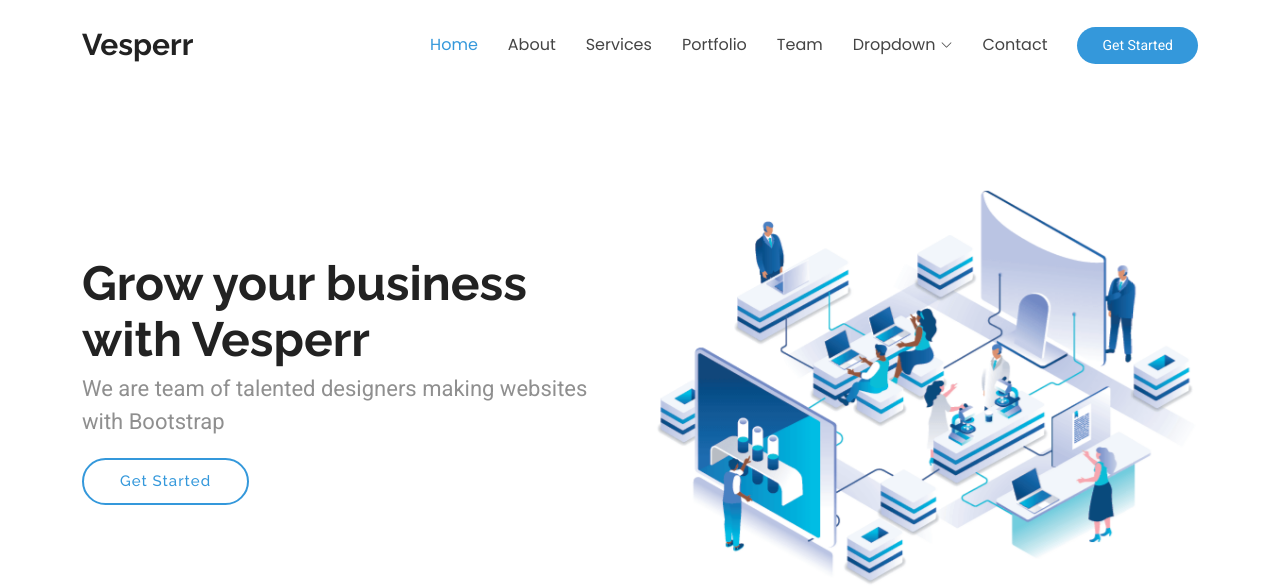
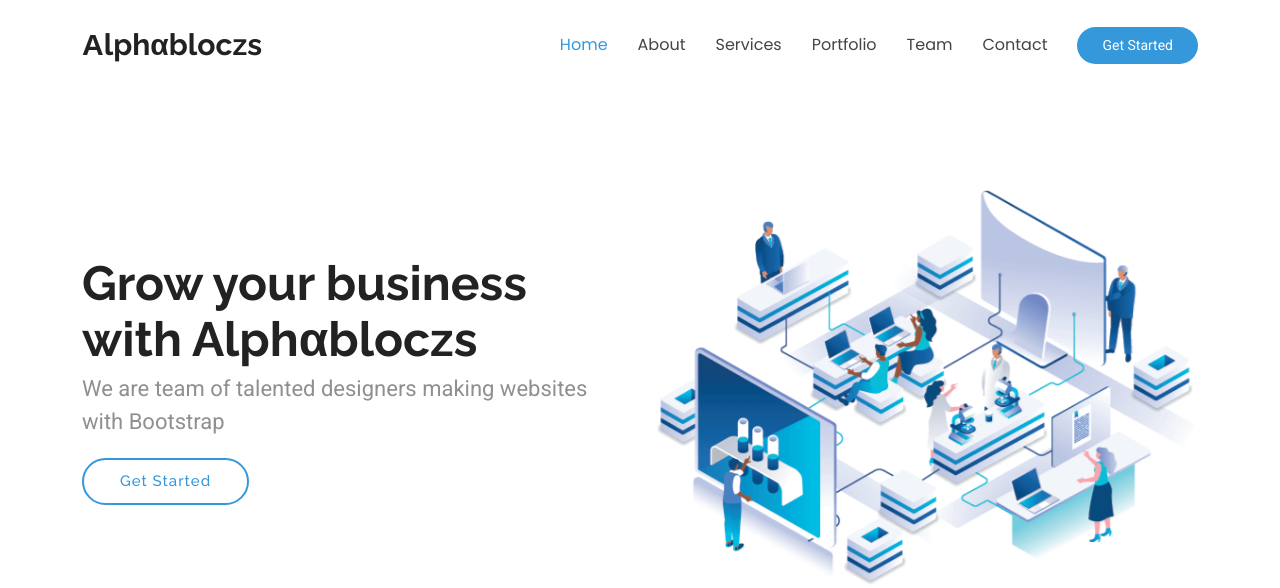
Before and after one commit to sangatiravitejareddy/alphabloczs, a Django app: page / in a window 1280 px wide. Shown: the top 588 px of the page. Run offline with Django 5.2, Linux system fonts and the light colour scheme; some libraries are stand-ins or nearby versions.

Commit message:
Namechanges

```diff
--- a/alphabloczs/templates/index.html
+++ b/alphabloczs/templates/index.html
@@ -6,7 +6,7 @@
 <head>
   <meta charset="utf-8">
   <meta content="width=device-width, initial-scale=1.0" name="viewport">
-  <title>alphabloczs</title>
+  <title>Αlphαbloczs</title>
   <meta name="description" content="">
   <meta name="keywords" content="">
 
@@ -46,7 +46,7 @@
       <a href="index.html" class="logo d-flex align-items-center me-auto">
         <!-- Uncomment the line below if you also wish to use an image logo -->
         <!-- <img src="{% static 'assets/img/logo.png' %}" alt=""> -->
-        <h1 class="sitename">Vesperr</h1>
+        <h1 class="sitename">Αlphαbloczs</h1>
       </a>
 
       <nav id="navmenu" class="navmenu">
@@ -56,7 +56,7 @@
           <li><a href="#services">Services</a></li>
           <li><a href="#portfolio">Portfolio</a></li>
           <li><a href="#team">Team</a></li>
-          <li class="dropdown"><a href="#"><span>Dropdown</span> <i class="bi bi-chevron-down toggle-dropdown"></i></a>
+          <!-- <li class="dropdown"><a href="#"><span>Dropdown</span> <i class="bi bi-chevron-down toggle-dropdown"></i></a>
             <ul>
               <li><a href="#">Dropdown 1</a></li>
               <li class="dropdown"><a href="#"><span>Deep Dropdown</span> <i class="bi bi-chevron-down toggle-dropdown"></i></a>
@@ -72,7 +72,7 @@
               <li><a href="#">Dropdown 3</a></li>
               <li><a href="#">Dropdown 4</a></li>
             </ul>
-          </li>
+          </li> -->
           <li><a href="#contact">Contact</a></li>
         </ul>
         <i class="mobile-nav-toggle d-xl-none bi bi-list"></i>
@@ -91,7 +91,7 @@
       <div class="container">
         <div class="row gy-4">
           <div class="col-lg-6 order-2 order-lg-1 d-flex flex-column justify-content-center">
-            <h1>Grow your business with Vesperr</h1>
+            <h1>Grow your business with Alphαbloczs</h1>
             <p>We are team of talented designers making websites with Bootstrap</p>
             <div class="d-flex">
               <a href="#about" class="btn-get-started">Get Started</a>
@@ -817,7 +817,7 @@
           <div class="col-lg-3 col-md-6 d-flex align-items-stretch" data-aos="fade-up" data-aos-delay="100">
             <div class="team-member">
               <div class="member-img">
-                <img src="{% static 'assets/img/team/team-1.jpg' %}" class="img-fluid" alt="">
+                <img src="{% static 'assets/img/team/team_1.jpg' %}" class="img-fluid" alt="">
                 <div class="social">
                   <a href=""><i class="bi bi-twitter-x"></i></a>
                   <a href=""><i class="bi bi-facebook"></i></a>
@@ -826,7 +826,7 @@
                 </div>
               </div>
               <div class="member-info">
-                <h4>Walter White</h4>
+                <h4>Ravi Teja Reddy</h4>
                 <span>Chief Executive Officer</span>
               </div>
             </div>
@@ -844,7 +844,7 @@
                 </div>
               </div>
               <div class="member-info">
-                <h4>Sarah Jhonson</h4>
+                <h4>Mahesh</h4>
                 <span>Product Manager</span>
               </div>
             </div>
@@ -862,7 +862,7 @@
                 </div>
               </div>
               <div class="member-info">
-                <h4>William Anderson</h4>
+                <h4>Nithya Sai Teja Reddy </h4>
                 <span>CTO</span>
               </div>
             </div>
@@ -1115,7 +1115,7 @@
 
     <div class="container">
       <div class="copyright text-center ">
-        <p>© <span>Copyright</span> <strong class="px-1 sitename">Vesperr</strong> <span>All Rights Reserved</span></p>
+        <p>© <span>Copyright 2024</span> <strong class="px-1 sitename">Αlphαbloczs</strong> <span>All Rights Reserved</span></p>
       </div>
       <div class="social-links d-flex justify-content-center">
         <a href=""><i class="bi bi-twitter-x"></i></a>
@@ -1124,11 +1124,7 @@
         <a href=""><i class="bi bi-linkedin"></i></a>
       </div>
       <div class="credits">
-        <!-- All the links in the footer should remain intact. -->
-        <!-- You can delete the links only if you've purchased the pro version. -->
-        <!-- Licensing information: https://bootstrapmade.com/license/ -->
-        <!-- Purchase the pro version with working PHP/AJAX contact form: [buy-url] -->
-        Designed by <a href="https://bootstrapmade.com/">BootstrapMade</a>
+        Designed by <a href="#">Sangati Ravi Teja Reddy</a>
       </div>
     </div>
 
```
